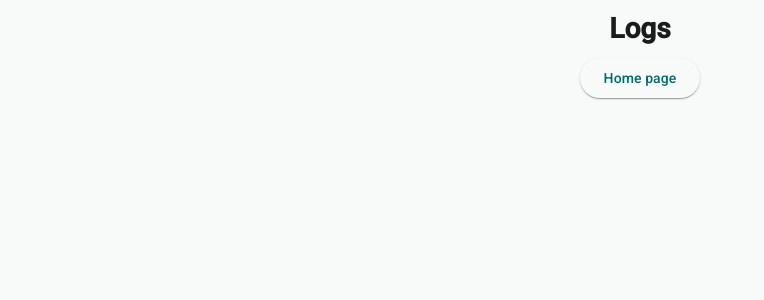
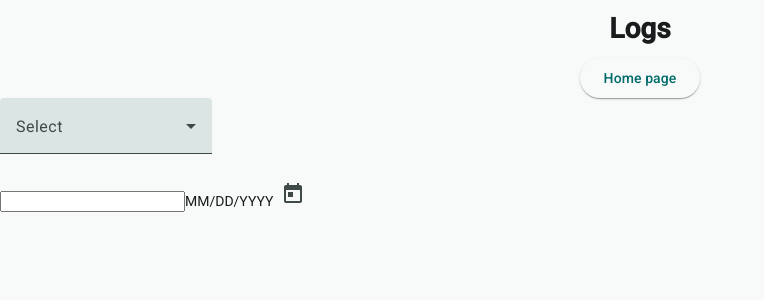
Before and after one commit to SpadaccinoNero7/sitoPersonaleAngular, an Angular app: page /logs in a window 1280 px wide. Shown: the top 300 px of the page, without its empty margins (0-764 px from the left). Built offline with nearby package versions, Linux system fonts and the light colour scheme.

Commit message:
feat(logs): added date and select

```diff
--- a/src/components/logs/logs.component.html
+++ b/src/components/logs/logs.component.html
@@ -5,4 +5,19 @@
   <div class="btn-container">
     <button matButton="elevated" (click)="goToRoot('')">Home page</button>
   </div>
+  <div class="type-container">
+    <mat-form-field>
+      <mat-label>Select</mat-label>
+      <mat-select>
+        <mat-option value="one">First option</mat-option>
+        <mat-option value="two">Second option</mat-option>
+      </mat-select>
+    </mat-form-field>
+  </div>
+  <div class="date-container">
+    <input matInput [matDatepicker]="dp3" />
+    <mat-hint>MM/DD/YYYY</mat-hint>
+    <mat-datepicker-toggle matIconSuffix [for]="dp3"></mat-datepicker-toggle>
+    <mat-datepicker #dp3 disabled="false"></mat-datepicker>
+  </div>
 </div>
```
Also changed, not shown: src/components/logs/logs.component.ts (+13 -1 lines).
